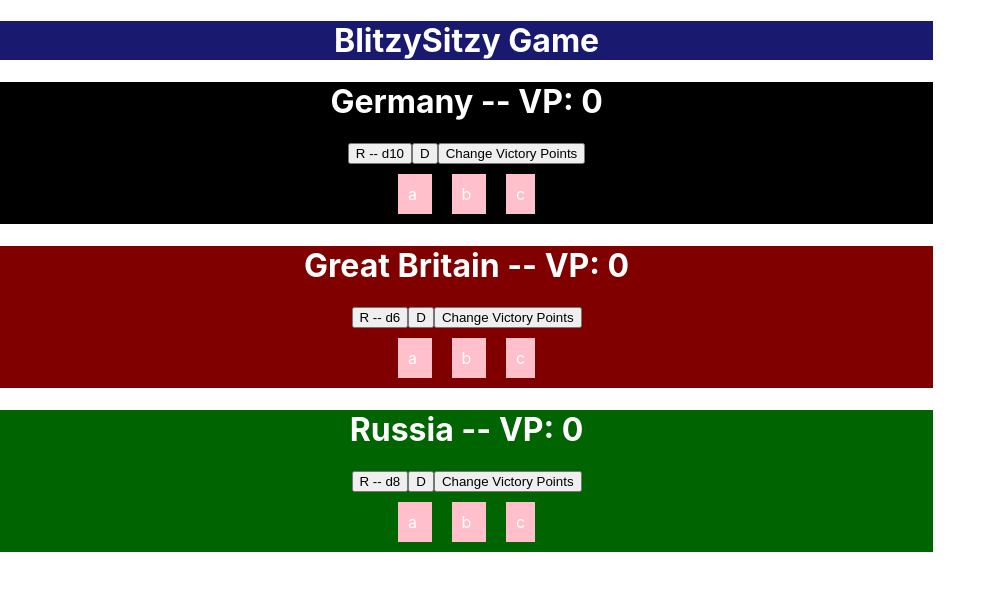
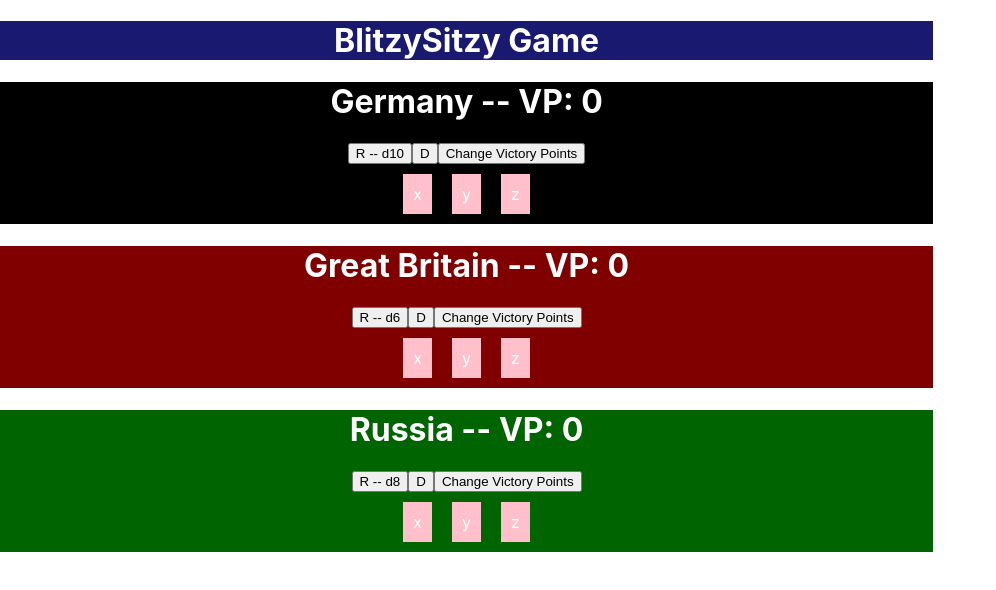
Before and after one commit to d-easton/blitzy-sitzy, a React (Create React App) app: page / in a window 1280 px wide. Shown: the top 590 px of the page, without its empty margins (0-996 px from the left). Built offline with nearby package versions, Linux system fonts and the light colour scheme.

Commit message:
track list mapping update for dynamic sizes

```diff
--- a/src/components/nation/components/track/track.js
+++ b/src/components/nation/components/track/track.js
@@ -16,11 +16,27 @@ const Track = props => {
         );
 
     */
+
+    /*
+        <li> a </li>
+        <li> b </li>
+        <li> c </li>
+
+            let durationBody = duration.map((item, i) => {
+      return (
+        <option key={i} value={item}>
+          {item}
+        </option>
+      );
+    });
+
+    */
+
+    const trackBody = props.spaces.map((item, i) => <li key={i} value={item}>{item}</li>);
+
     return (
         <ul>
-            <li> a </li>
-            <li> b </li>
-            <li> c </li>
+            {trackBody}
         </ul>
     );
 }
--- a/src/components/nation/nation.js
+++ b/src/components/nation/nation.js
@@ -69,7 +69,7 @@ class Nation extends Component {
                 <RollButton class={this.id} dieSize={this.dieSize} onClick></RollButton>
                 <DrawButton class={this.id} onclick={this.handleClickRollButton}></DrawButton>
                 <button onClick={this.props.handleUpdateVP}>Change Victory Points</button>
-                <Track/>
+                <Track spaces={['x','y','z']}/>
             </div>
         );
     };
```
